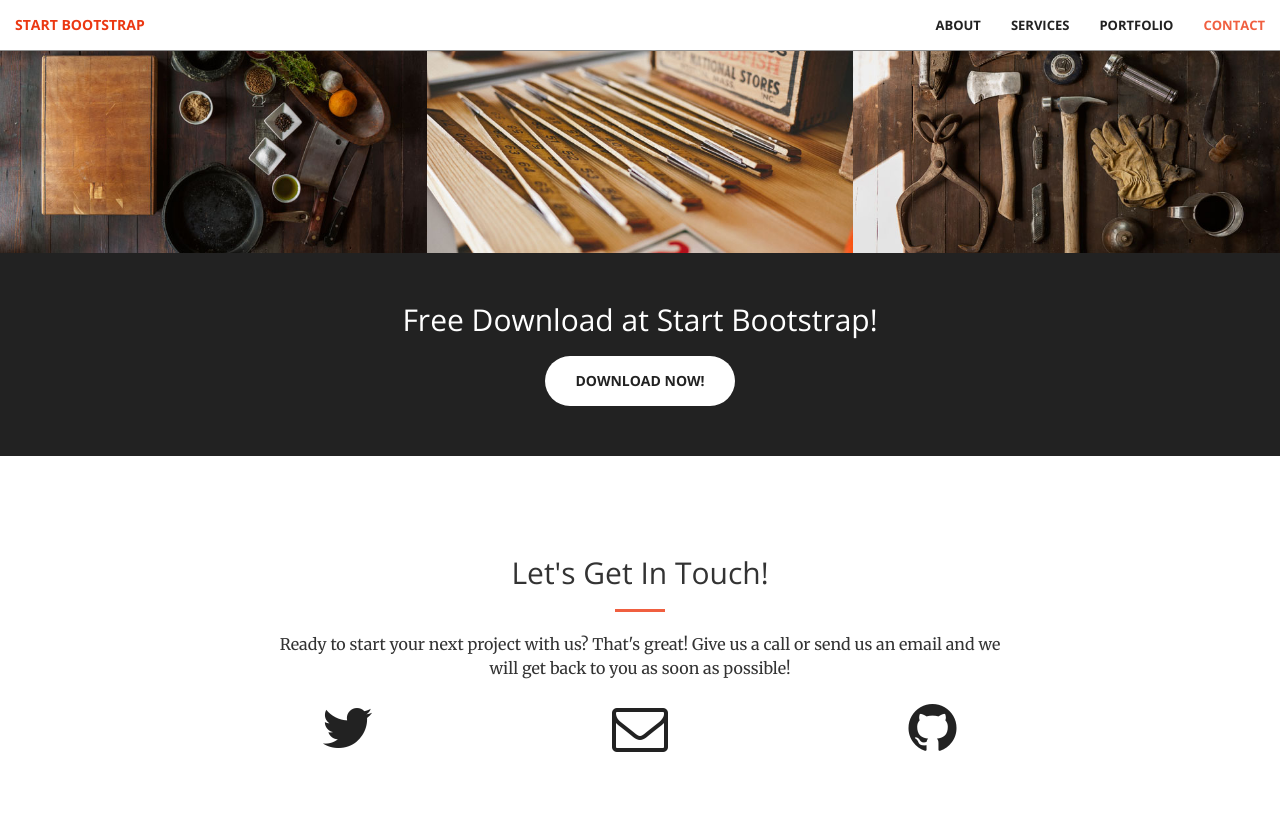
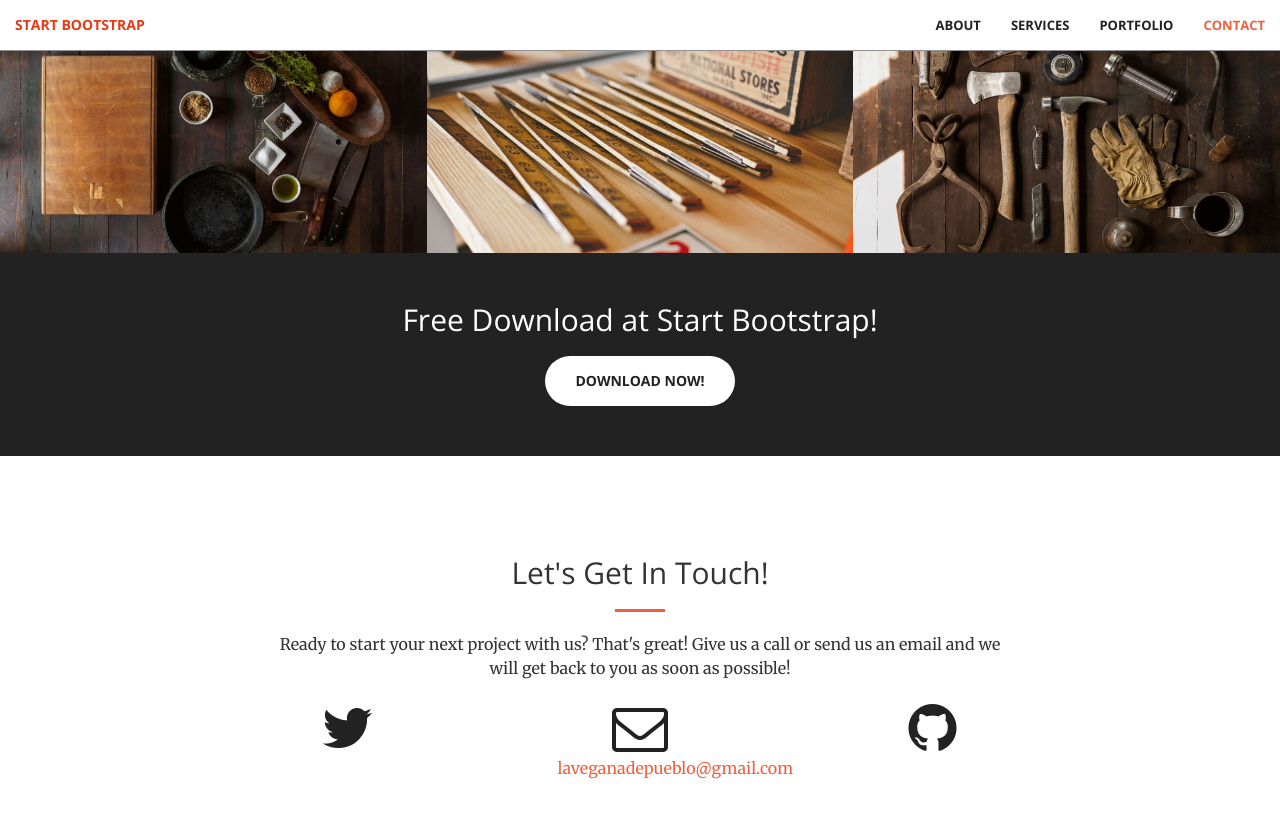
Before and after one commit to juevesanto/juevesanto.github.io, a Jekyll site: the page built from index.html, in a window 1280 px wide and 900 px high, scrolled down 1981 px. Shown: the top 818 px of the window. Built offline with Jekyll 4.4.1, drawn with Linux system fonts in a browser that asks for light colours.

Commit message:
Update _config.yml

```diff
--- a/_config.yml
+++ b/_config.yml
@@ -1,6 +1,6 @@
 # Site settings
-title:
-email:
+title: La vegana de pueblo
+email: laveganadepueblo@gmail.com
 description: > # this means to ignore newlines until "baseurl:"
 baseurl: "" # the subpath of your site, e.g. /blog/
 url: "" # the base hostname & protocol for your site
```
